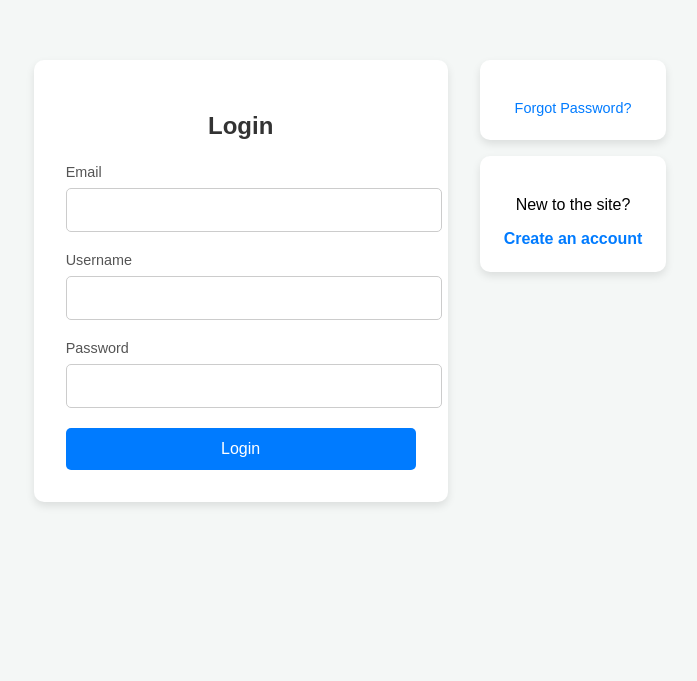
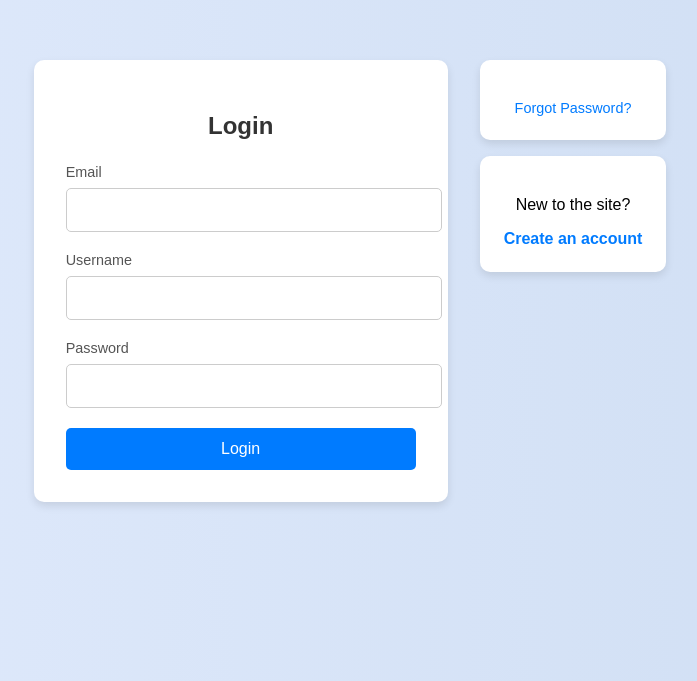
Before and after one commit to uaalumni02/task_management_front, a React (Create React App) app: page / in a window 1280 px wide. Shown: the part 119-800 px from the top of the page, without its empty margins (290-987 px from the left). Built offline with nearby package versions, Linux system fonts and the light colour scheme.

Commit message:
update color

```diff
--- a/src/static/login.css
+++ b/src/static/login.css
@@ -1,14 +1,16 @@
+/* General page styling */
 /* General page styling */
 body {
   font-family: Arial, sans-serif;
-  background-color: #f4f7f6;
   margin: 0;
   padding: 0;
   display: flex;
   justify-content: center;
   align-items: center;
   height: 100vh;
+  background: linear-gradient(to right, #e0eafc, #cfdef3); /* Soft gradient background */
 }
+
 
 /* Page layout */
 .login-page {
```
